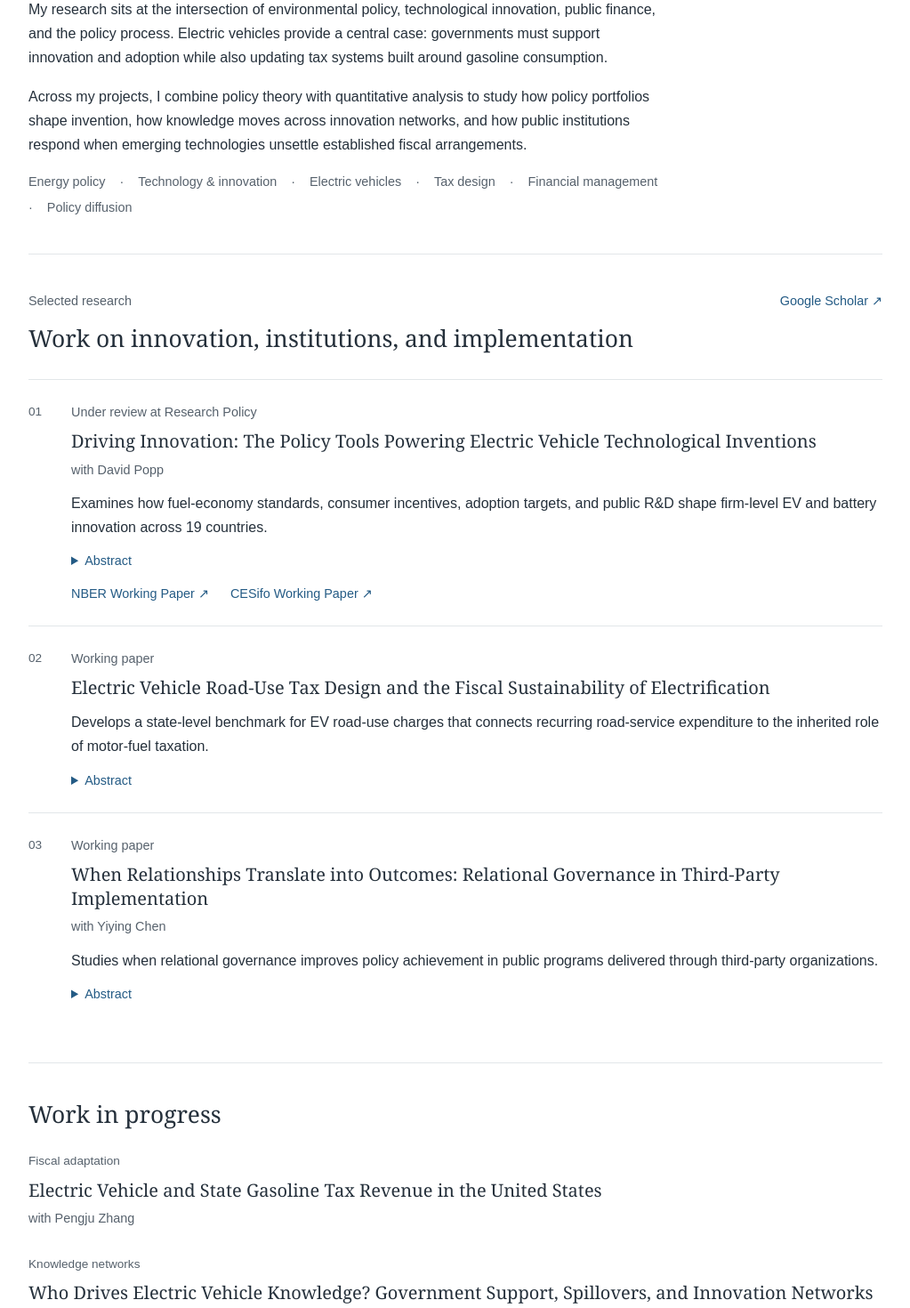
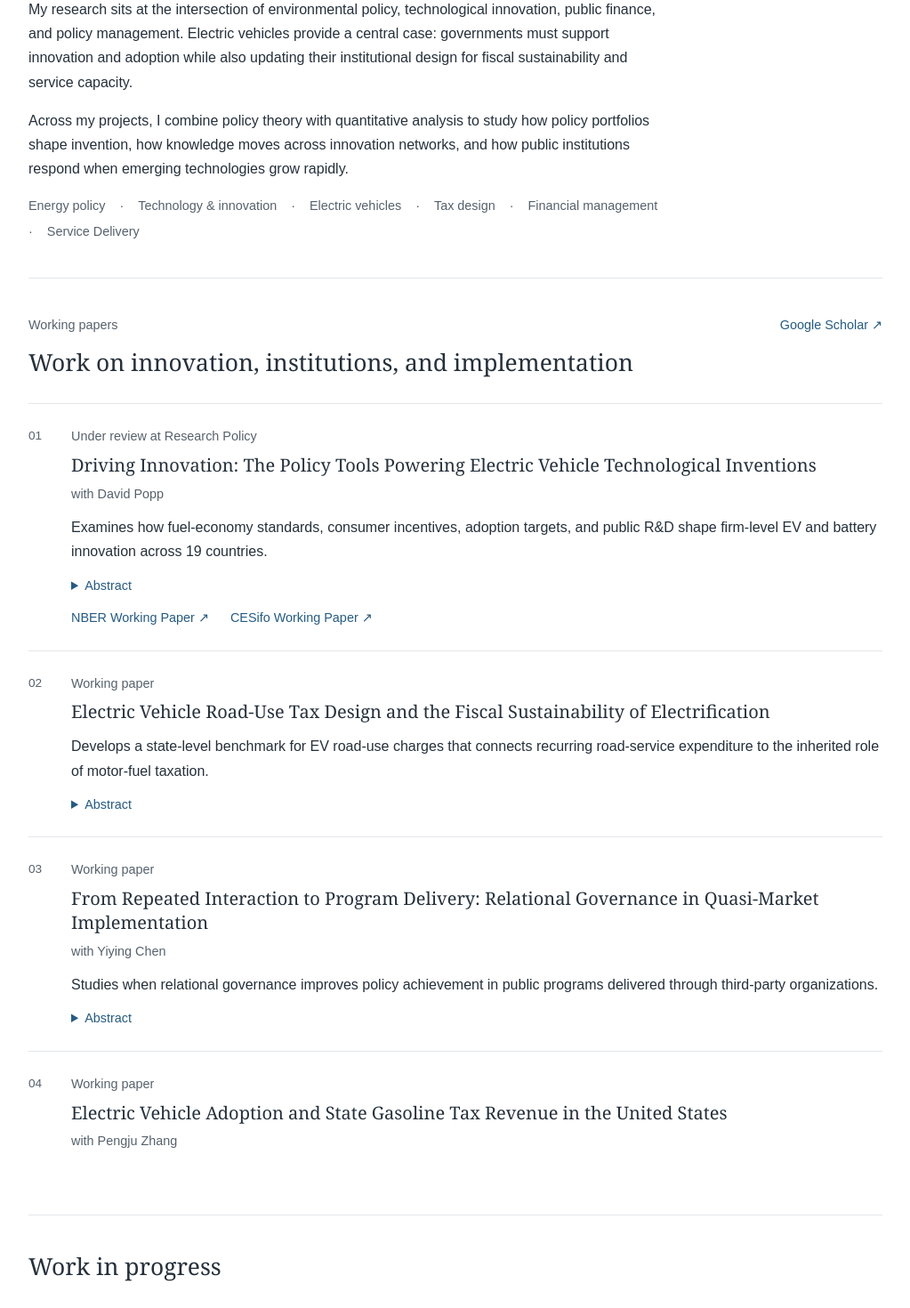
Before and after one commit to JingniZ/jingniz.github.io, a Next.js app: page / in a window 1280 px wide. Shown: the part 720-2190 px from the top of the page at 89% size, without its empty margins (128-1151 px from the left). Built offline with nearby package versions, Linux system fonts and the light colour scheme.

Commit message:
Update research profile, paper titles, and working papers

```diff
--- a/app/page.tsx
+++ b/app/page.tsx
@@ -33,12 +33,22 @@ const research = [
     number: "03",
     status: "Working paper",
     title:
-      "When Relationships Translate into Outcomes: Relational Governance in Third-Party Implementation",
+      "From Repeated Interaction to Program Delivery: Relational Governance in Quasi-Market Implementation",
     authors: "with Yiying Chen",
     summary:
       "Studies when relational governance improves policy achievement in public programs delivered through third-party organizations.",
     detail:
       "How do relationships with market intermediaries shape program delivery when government neither contracts with nor directly controls the organizations responsible for implementation? Existing research largely examines contemporaneous relational conditions within public contracts. We instead theorize accumulated relational experience as an informal governance resource in regulatory and certification-based programs. Repeated agency-intermediary exchange should improve delivery by developing program-specific knowledge, mutual expectations, and communication routines, with greater benefits when formal governance is least able to address implementation demands. We test this argument using an installer-quarter panel of 890 firms participating in New York State solar incentive programs from 2000 to 2025 and a shift-share instrumental-variable design. Accumulated agency-specific experience increases subsequent program-supported capacity; the effect is stronger when projects require more sustained coordination, provider markets are more concentrated, and intermediaries serve more disadvantaged communities. The findings extend relational governance beyond contracting, demonstrate the importance of measuring relationships cumulatively, and identify when accumulated relationships make a larger contribution to third-party implementation.",
+    links: [],
+  },
+  {
+    number: "04",
+    status: "Working paper",
+    title:
+      "Electric Vehicle Adoption and State Gasoline Tax Revenue in the United States",
+    authors: "with Pengju Zhang",
+    summary: "",
+    detail: "",
     links: [],
   },
 ];
@@ -124,7 +134,7 @@ export default function Home() {
       <div id="main-content">
         <section className="hero" id="top">
           <div className="hero-copy">
-            <p className="eyebrow">Energy Policy · Clean Technology · Financial Management</p>
+            <p className="eyebrow">Energy Policy · Clean Technology · Financial Management · Service Delivery</p>
             <h1>
               Policy shapes technology.
               <span>Technology reshapes institutions.</span>
@@ -132,7 +142,7 @@ export default function Home() {
             <p className="hero-intro">
               I am a Ph.D. candidate at Syracuse University studying how
               governments encourage clean-technology innovation and redesign
-              fiscal institutions as electric vehicles transform transportation.
+              institutions to maintain their capacity to deliver public services.
             </p>
             <div className="hero-actions">
 
@@ -182,16 +192,16 @@ export default function Home() {
             <div className="about-copy">
               <p>
                 My research sits at the intersection of environmental policy,
-                technological innovation, public finance, and the policy process.
+                technological innovation, public finance, and policy management.
                 Electric vehicles provide a central case: governments must support
-                innovation and adoption while also updating tax systems built around
-                gasoline consumption.
+                innovation and adoption while also updating their institutional design
+                for fiscal sustainability and service capacity.
               </p>
               <p>
                 Across my projects, I combine policy theory with quantitative analysis
                 to study how policy portfolios shape invention, how knowledge moves
                 across innovation networks, and how public institutions respond when
-                emerging technologies unsettle established fiscal arrangements.
+                emerging technologies grow rapidly.
               </p>
               <div className="interest-list" aria-label="Research interests">
                 <span>Energy policy</span>
@@ -199,7 +209,7 @@ export default function Home() {
                 <span>Electric vehicles</span>
                 <span>Tax design</span>
                 <span>Financial management</span>
-                <span>Policy diffusion</span>
+                <span>Service Delivery</span>
               </div>
             </div>
           </div>
@@ -208,7 +218,7 @@ export default function Home() {
         <section className="research section-shell" id="research">
           <div className="section-heading">
             <div>
-              <div className="section-kicker">Selected research</div>
+              <div className="section-kicker">Working papers</div>
               <h2>Work on innovation, institutions, and implementation</h2>
             </div>
             <a
@@ -229,11 +239,13 @@ export default function Home() {
                   <p className="paper-status">{paper.status}</p>
                   <h3>{paper.title}</h3>
                   {paper.authors ? <p className="paper-authors">{paper.authors}</p> : null}
-                  <p className="paper-summary">{paper.summary}</p>
-                  <details>
-                    <summary>Abstract</summary>
-                    <p>{paper.detail}</p>
-                  </details>
+                  {paper.summary ? <p className="paper-summary">{paper.summary}</p> : null}
+                  {paper.detail ? (
+                    <details>
+                      <summary>Abstract</summary>
+                      <p>{paper.detail}</p>
+                    </details>
+                  ) : null}
                   {paper.links.length ? (
                     <div className="paper-links">
                       {paper.links.map((link) => (
@@ -256,13 +268,8 @@ export default function Home() {
             </div>
             <div className="project-cards">
               <article>
-                <span>Fiscal adaptation</span>
-                <h3>Electric Vehicle and State Gasoline Tax Revenue in the United States</h3>
-                <p>with Pengju Zhang</p>
-              </article>
-              <article>
                 <span>Knowledge networks</span>
-                <h3>Who Drives Electric Vehicle Knowledge? Government Support, Spillovers, and Innovation Networks</h3>
+                <h3>Does Government Support Knowledge Spillovers? The Evidence from Electric Vehicle Innovation</h3>
                 <p>Dissertation project</p>
               </article>
             </div>
```
